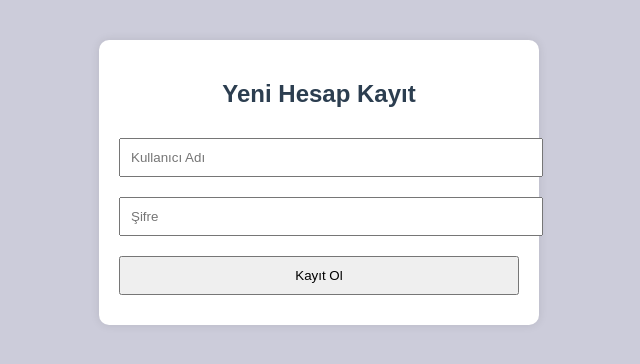
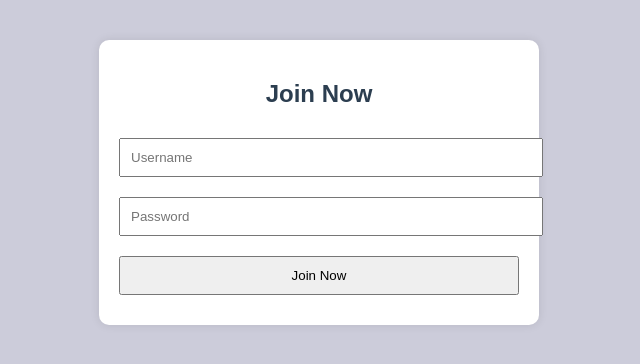
Before and after one commit to elifoztaylan/bank_project, a Flask app: page /register in a window 1280 px wide. Shown: the part 38-402 px from the top of the page, without its empty margins (321-961 px from the left). Run offline with Flask 3, Linux system fonts and the light colour scheme.

Commit message:
Some names have been changed.

```diff
--- a/templates/register.html
+++ b/templates/register.html
@@ -1,10 +1,10 @@
 {% extends 'base.html' %}
-{% block title %}Kayıt Ol{% endblock %}
+{% block title %}Sign Up{% endblock %}
 {% block content %}
-  <h2>Yeni Hesap Kayıt</h2>
+  <h2>Join Now</h2>
   <form method="POST">
-    <input type="text" name="isim" placeholder="Kullanıcı Adı" required>
-    <input type="password" name="sifre" placeholder="Şifre" required>
-    <button type="submit">Kayıt Ol</button>
+    <input type="text" name="name" placeholder="Username" required>
+    <input type="password" name="sifre" placeholder="Password" required>
+    <button type="submit">Join Now</button>
   </form>
 {% endblock %}
```
